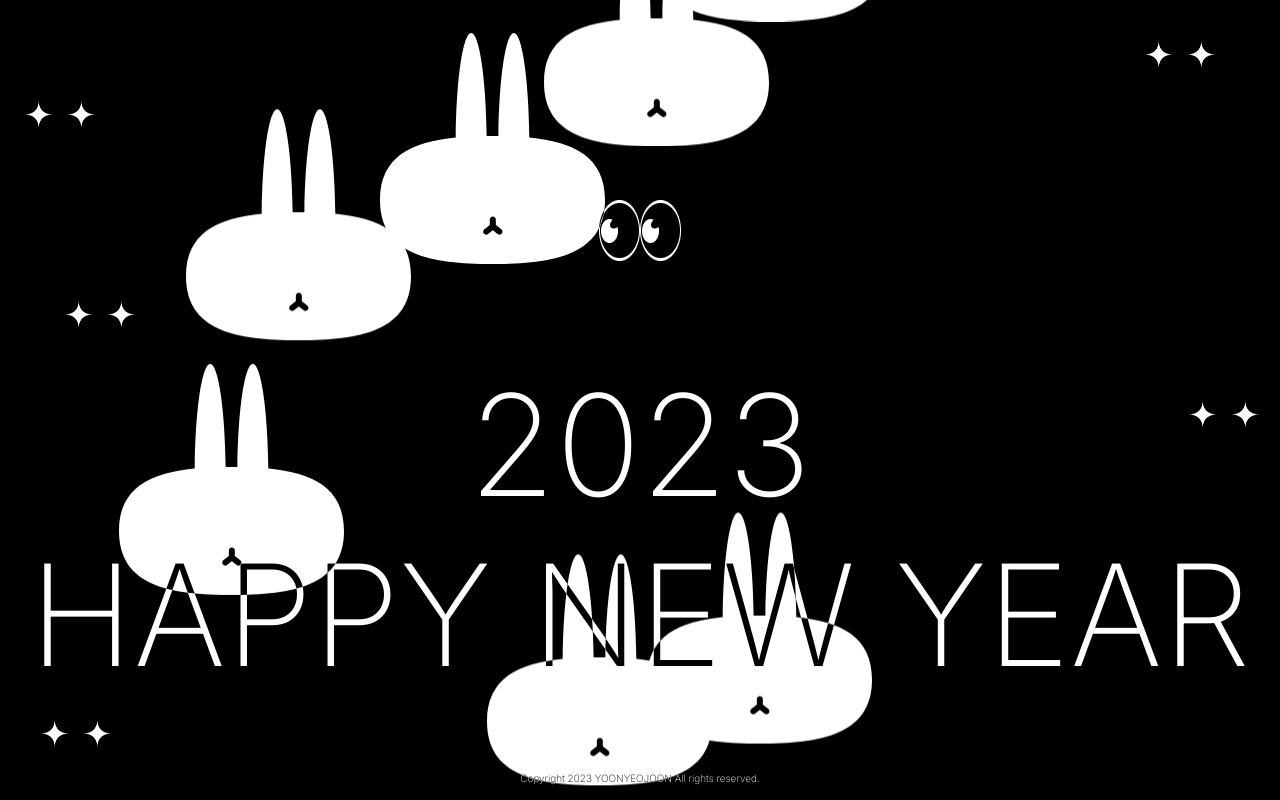
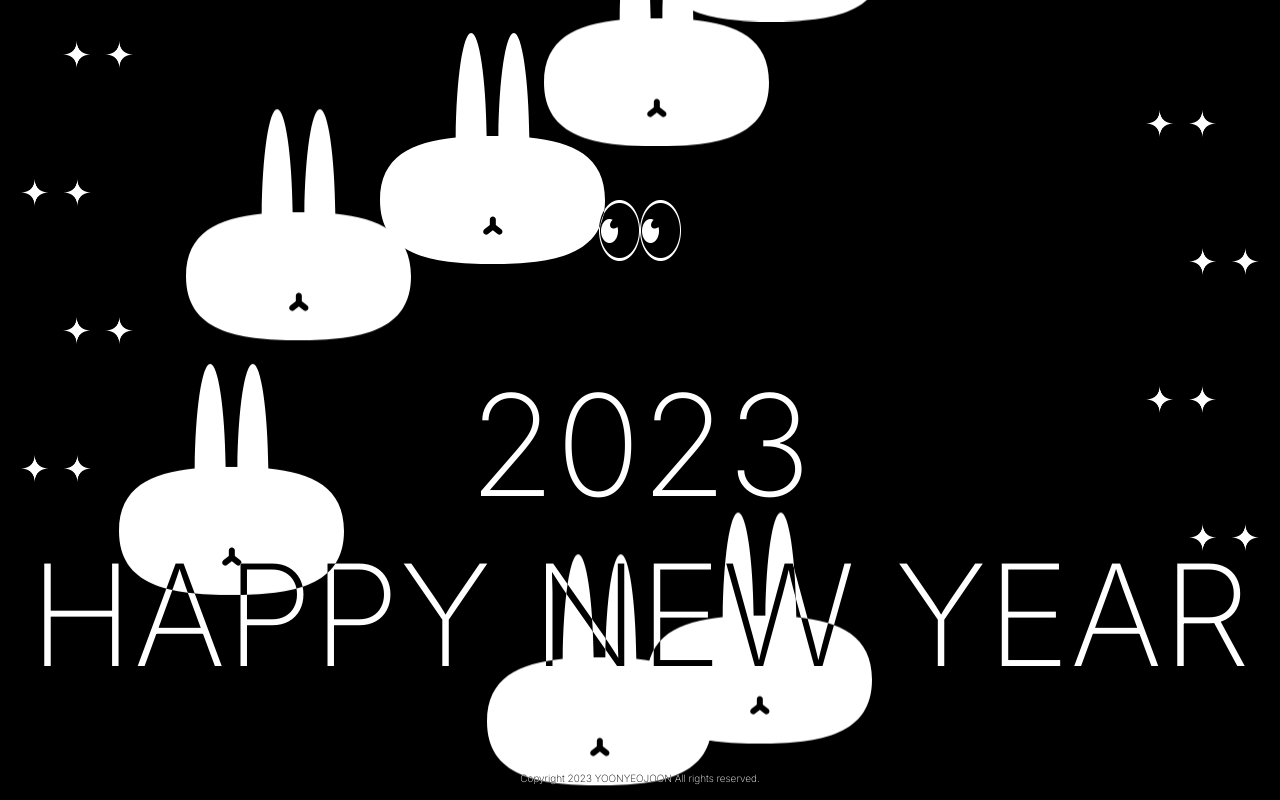
Before and after one commit to cathy03/2023-new-year, a plain HTML site: page index.html in a window 1280 px wide. Drawn offline with Linux system fonts and the light colour scheme.

Commit message:
Add files via upload

```diff
--- a/index.html
+++ b/index.html
@@ -27,14 +27,15 @@
       <h2>HAPPY NEW YEAR</h2>
     </div>
     <div class="footer"><span>Copyright 2023 YOONYEOJOON All rights reserved.</span></div>
-    <div class="stars"style="top: 100px; left: 24px;" ><img src="stars.png" alt=""></div>
-    <div class="stars"style="top: 40px; right: 64px;" ><img src="stars.png" alt=""></div>
-    <div class="stars"style="top: 300px; left: 64px;" ><img src="stars.png" alt=""></div>
+    <div class="stars"style="top: 40px; left: 62px;" ><img src="stars.png" alt=""></div>
+    <div class="stars"style="top: 109px; right: 63px;" ><img src="stars.png" alt=""></div>
+    <div class="stars"style="top: 178px; left: 20px;" ><img src="stars.png" alt=""></div>
+    <div class="stars" style="top: 247px; right: 20px;"><img src="stars.png" alt=""></div>
+    <div class="stars" style="top: 316px; left: 62px;"><img src="stars.png" alt=""></div>
+    <div class="stars" style="top: 385px; right: 63px;"><img src="stars.png" alt=""></div>
+    <div class="stars" style="top: 454px; left: 20px;"><img src="stars.png" alt=""></div>
+    <div class="stars" style="top: 523px; right: 20px;"><img src="stars.png" alt=""></div>
     <div class="eyes"><img src="eyes.png" alt=""></div>
-    <div class="stars" style="top: 400px; right: 20px;"><img src="stars.png" alt=""></div>
-    <!-- <div class="stars" style="bottom: 240px; right: 80px;"><img src="stars.png" alt=""></div> -->
-    <!-- <div class="stars" style="bottom: 320px; left: 160px;"><img src="stars.png" alt=""></div> -->
-    <div class="stars" style="bottom: 48px; left: 40px;"><img src="stars.png" alt=""></div>
     <div class="cage"></div>
   </div>
   <script>
```
